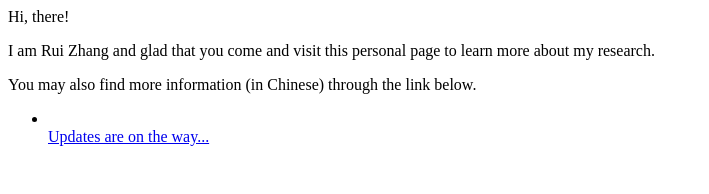
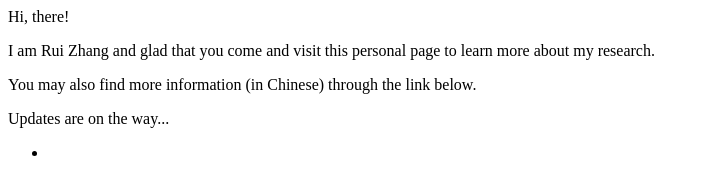
Before and after one commit to rzhang-ahu/personal-page, a plain HTML site: page index.html in a window 1280 px wide. Shown: the whole page, without its empty margins (0-709 px from the left). Drawn offline with Linux system fonts and the light colour scheme.

Commit message:
Update index.html

```diff
--- a/index.html
+++ b/index.html
@@ -1,10 +1,9 @@
 <p>Hi, there! </p>
 <p>I am Rui Zhang and glad that you come and visit this personal page to learn more about my research. </p>
 <p>You may also find more information (in Chinese) through the link below.</p>
+<p>Updates are on the way...</p>
 
 <ul>
-  <li> <a href="https://www.http://wlxy.ahu.edu.cn/2019/0917/c11026a209105/page.htm"</a> </li>
-
-  Updates are on the way...
+  <li> <a href="https://wlxy.ahu.edu.cn/2019/0917/c11026a209105/page.htm"</a> </li>
 
 </ul>
```
